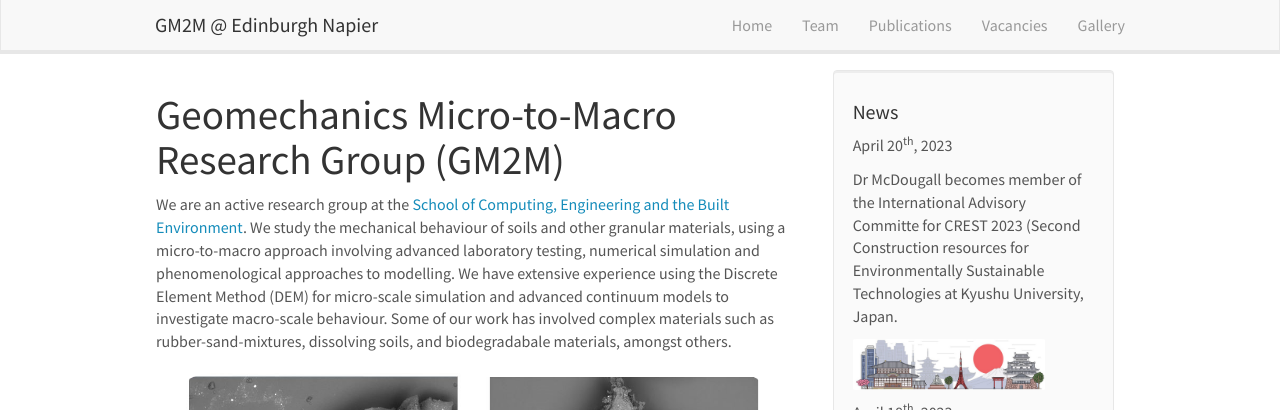
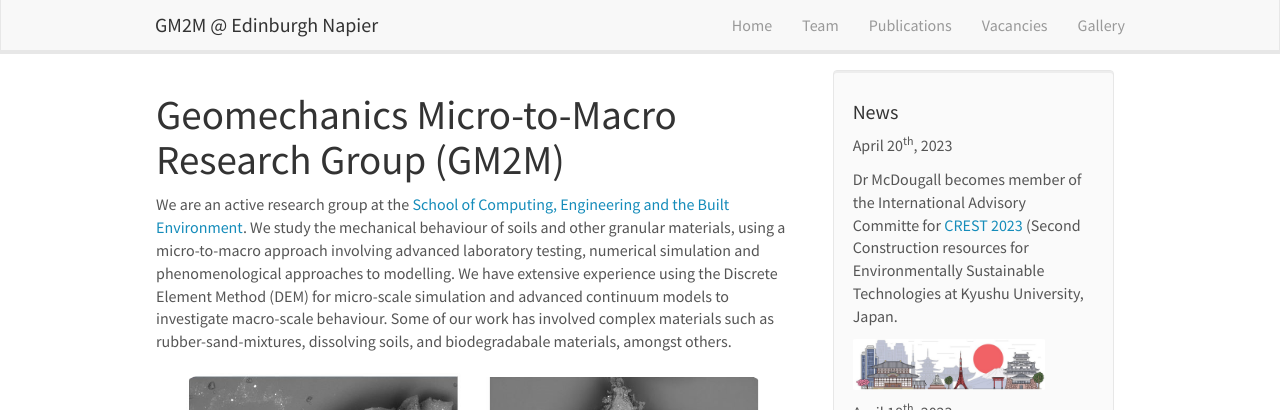
Before and after one commit to dbarretog/gm2m, a Jekyll site: the page built from _pages/home.md, in a window 1280 px wide and 900 px high. Shown: the top 410 px of the window. Built offline with Jekyll 4.4.1, drawn with Linux system fonts in a browser that asks for light colours; nearby versions of some CDN libraries; part of the change alters nothing that is shown.

```diff
--- a/_data/news.yml
+++ b/_data/news.yml
@@ -1,5 +1,5 @@
 - date: April 20<sup>th</sup>, 2023
-  headline: Dr McDougall becomes member of the International Advisory Committe for CREST 2023 (Second Construction resources for Environmentally Sustainable Technologies at Kyushu University, Japan.
+  headline: Dr McDougall becomes member of the International Advisory Committe for [CREST 2023](https://www.ic-crest.com/index.html) (Second Construction resources for Environmentally Sustainable Technologies at Kyushu University, Japan.
   image: "<img src='images/newspic/CREST2023.jpg' class='img-responsive' style='max-width: 192px' />"
 
 - date: April 18<sup>th</sup>, 2023
```
